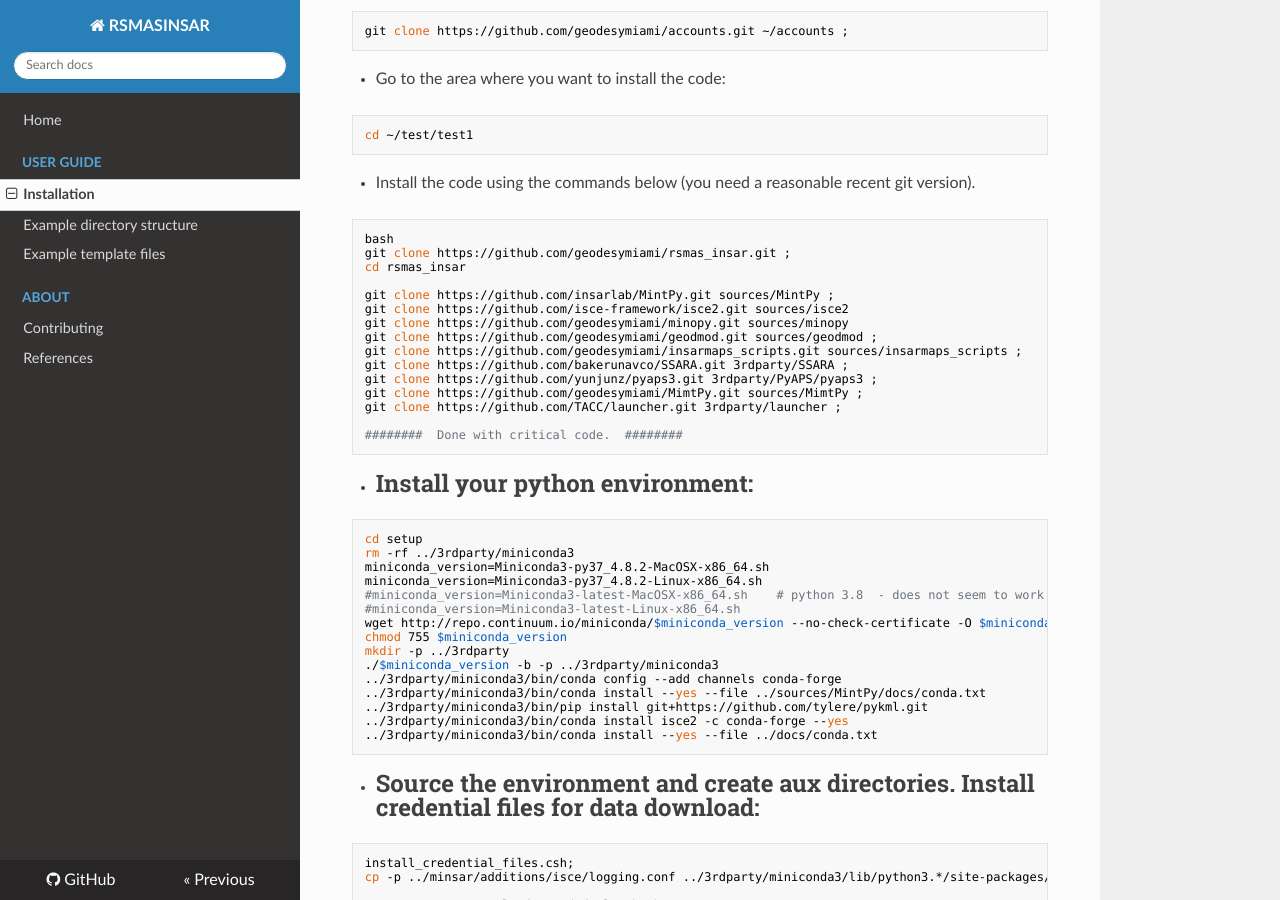
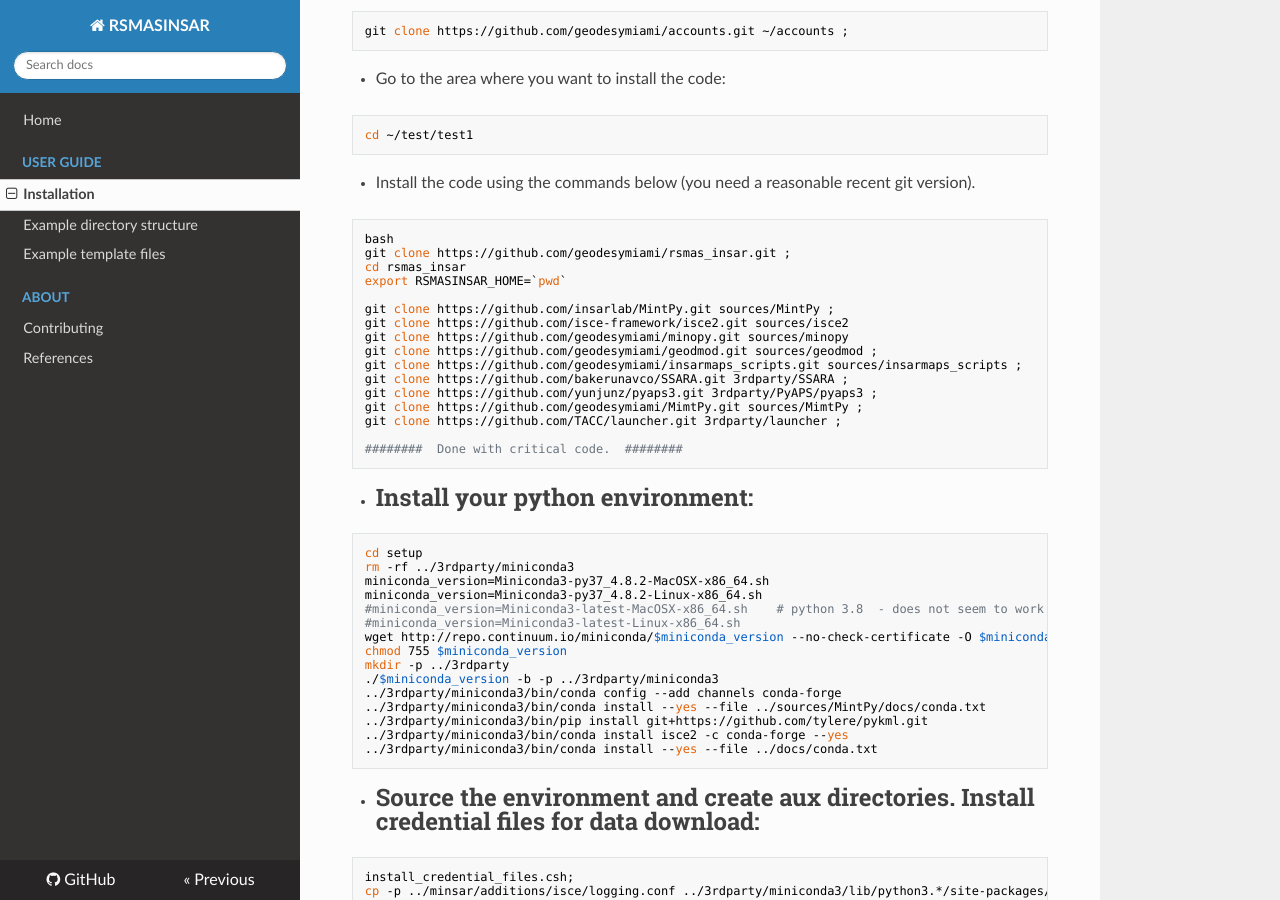
Before and after one commit to geodesymiami/rsmas_insar, an MkDocs documentation site: the page built from docs/installation.md, in a window 1280 px wide and 900 px high, scrolled down 363 px. Built offline with MkDocs 1.6.1, drawn with Linux system fonts in a browser that asks for light colours; nearby versions of some CDN libraries.

Commit message:
Update installation.md

```diff
--- a/docs/installation.md
+++ b/docs/installation.md
@@ -22,6 +22,7 @@ cd ~/test/test1
 bash
 git clone https://github.com/geodesymiami/rsmas_insar.git ;
 cd rsmas_insar
+export RSMASINSAR_HOME=`pwd`
 
 git clone https://github.com/insarlab/MintPy.git sources/MintPy ;
 git clone https://github.com/isce-framework/isce2.git sources/isce2
```
